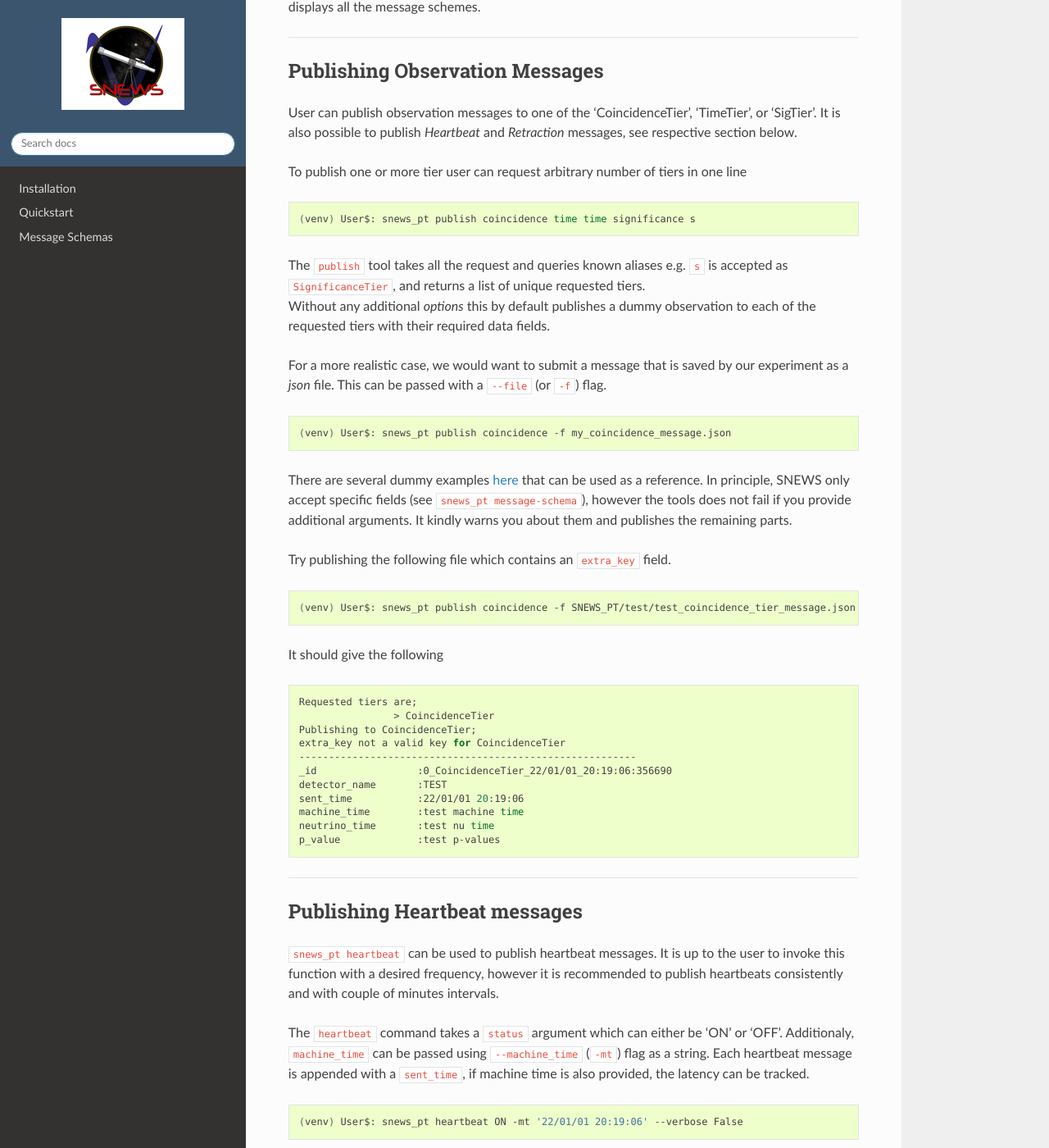
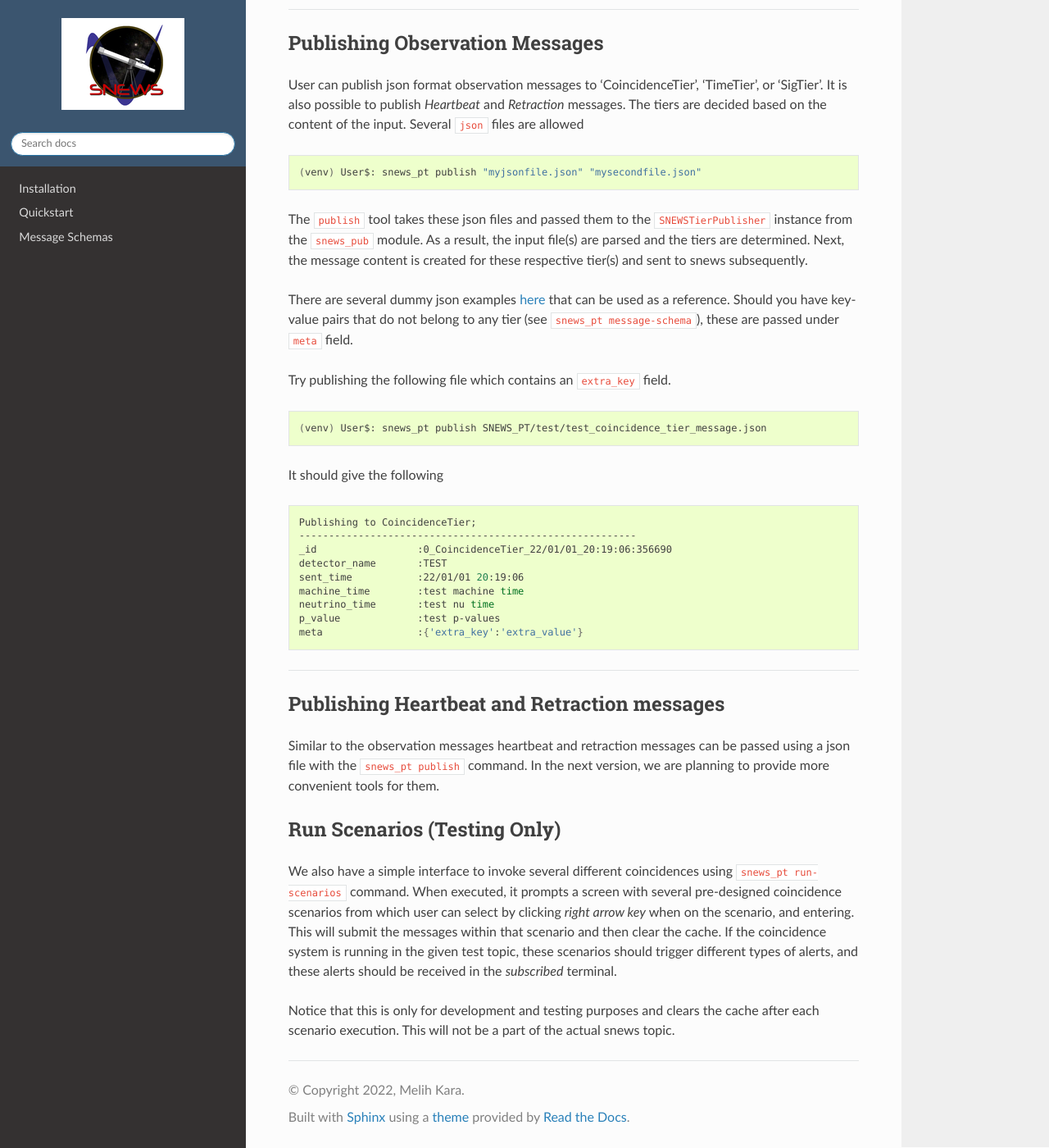
Before and after one commit to SNEWS2/SNEWS_Publishing_Tools, a Sphinx documentation site: the page built from doc/cli_docs.md, in a window 1280 px wide and 1400 px high, scrolled down 1452 px. Shown: the whole window at 82% size. Built offline with Sphinx 7.4.7 and the Read the Docs theme 2.0.0, drawn with Linux system fonts in a browser that asks for light colours; some of the changed text lies outside the part shown.

Commit message:
update CLI docs

````diff
--- a/doc/cli_docs.md
+++ b/doc/cli_docs.md
@@ -15,10 +15,8 @@ Options:
   --help      Show this message and exit.
 
 Commands:
-  heartbeat       Publish heartbeat messages.
   message-schema  Display the message format for `tier`, default 'all'
   publish         Publish a message using snews_pub
-  retract         Retract N latest message
   subscribe       Subscribe to Alert topic
 ```
 The main command `snews_pt` serves an entry point. It is also possible to set an _environment_ by passing it to this with any other command.
@@ -56,32 +54,24 @@ or you can simply call `snews_pt message-schema` without any positional argument
 ---
 
 ## Publishing Observation Messages
-User can publish observation messages to one of the 'CoincidenceTier', 'TimeTier', or 'SigTier'. It is also possible to publish _Heartbeat_ and _Retraction_ messages, see respective section below.
+User can publish json format observation messages to 'CoincidenceTier', 'TimeTier', or 'SigTier'. It is also possible to publish _Heartbeat_ and _Retraction_ messages.
+The tiers are decided based on the content of the input. Several `json` files are allowed
 
-To publish one or more tier user can request arbitrary number of tiers in one line
 ```bash
-(venv) User$: snews_pt publish coincidence time time significance s
+(venv) User$: snews_pt publish "myjsonfile.json" "mysecondfile.json"
 ```
-The `publish` tool takes all the request and queries known aliases e.g. `s` is accepted as `SignificanceTier`, and returns a list of unique requested tiers.<br>
-Without any additional _options_ this by default publishes a dummy observation to each of the requested tiers with their required data fields.
+The `publish` tool takes these json files and passed them to the `SNEWSTierPublisher` instance from the `snews_pub` module. As a result, the input file(s) are parsed and the tiers are determined. Next, the message content is created for these respective tier(s) and sent to snews subsequently.
 
-For a more realistic case, we would want to submit a message that is saved by our experiment as a _json_ file. This can be passed with a `--file` (or `-f`) flag.
-```bash
-(venv) User$: snews_pt publish coincidence -f my_coincidence_message.json
-```
-There are several dummy examples [here](../test/) that can be used as a reference. In principle, SNEWS only accept specific fields (see `snews_pt message-schema`), however the tools does not fail if you provide additional arguments. It kindly warns you about them and publishes the remaining parts.
+There are several dummy json examples [here](../test/) that can be used as a reference. Should you have key-value pairs that do not belong to any tier (see `snews_pt message-schema`), these are passed under `meta` field.
 
 Try publishing the following file which contains an `extra_key` field.
 ```bash
-(venv) User$: snews_pt publish coincidence -f SNEWS_PT/test/test_coincidence_tier_message.json
+(venv) User$: snews_pt publish SNEWS_PT/test/test_coincidence_tier_message.json
 ```
 
 It should give the following
 ```bash
-Requested tiers are;
-                > CoincidenceTier
 Publishing to CoincidenceTier;
-extra_key not a valid key for CoincidenceTier
 ---------------------------------------------------------
 _id                 :0_CoincidenceTier_22/01/01_20:19:06:356690
 detector_name       :TEST
@@ -89,26 +79,16 @@ sent_time           :22/01/01 20:19:06
 machine_time        :test machine time
 neutrino_time       :test nu time
 p_value             :test p-values
+meta                :{'extra_key':'extra_value'}
 ```
 ----
 
-## Publishing Heartbeat messages
+## Publishing Heartbeat and Retraction messages
 
-`snews_pt heartbeat`  can be used to publish heartbeat messages. It is up to the user to invoke this function with a desired frequency, however it is recommended to publish heartbeats consistently and with couple of minutes intervals.
+Similar to the observation messages heartbeat and retraction messages can be passed using a json file with the `snews_pt publish` command. In the next version, we are planning to provide more convenient tools for them.
 
-The `heartbeat` command takes a `status` argument which can either be 'ON' or 'OFF'.
-Additionaly, `machine_time` can be passed using `--machine_time` (`-mt`) flag as a string. Each heartbeat message is appended with a `sent_time`, if machine time is also provided, the latency can be tracked.
+## Run Scenarios (Testing Only)
 
-```bash
-(venv) User$: snews_pt heartbeat ON -mt '22/01/01 20:19:06' --verbose False
-```
----
+We also have a simple interface to invoke several different coincidences using `snews_pt run-scenarios` command. When executed, it prompts a screen with several pre-designed coincidence scenarios from which user can select by clicking _right arrow key_ when on the scenario, and entering. This will submit the messages within that scenario and then clear the cache. If the coincidence system is running in the given test topic, these scenarios should trigger different types of alerts, and these alerts should be received in the _subscribed_ terminal.
 
-## Retraction Messages
-
-It can happen that user publishes a message by accident or with wrong input. In these cases `snews_pt` allows for retraction messages. <br>
-While the specific message id can be passed, it is also possible to publish a retraction message for the last `n` number of messages. This
-
-```bash
-(venv) User$: snews_pt retract --tier Coinc -n 3 --reason 'daq failure'
-```
+Notice that this is only for development and testing purposes and clears the cache after each scenario execution. This will not be a part of the actual snews topic.
--- a/doc/cli_help.txt
+++ b/doc/cli_help.txt
@@ -9,8 +9,7 @@ Options:
   --help      Show this message and exit.
 
 Commands:
-  heartbeat       Publish heartbeat messages.
   message-schema  Display the message format for `tier`, default 'all'
   publish         Publish a message using snews_pub
-  retract         Retract N latest message
   subscribe       Subscribe to Alert topic
+  run-scenarios   Test different coincidence scenarios
````
Also changed, not shown: 1 other file.
